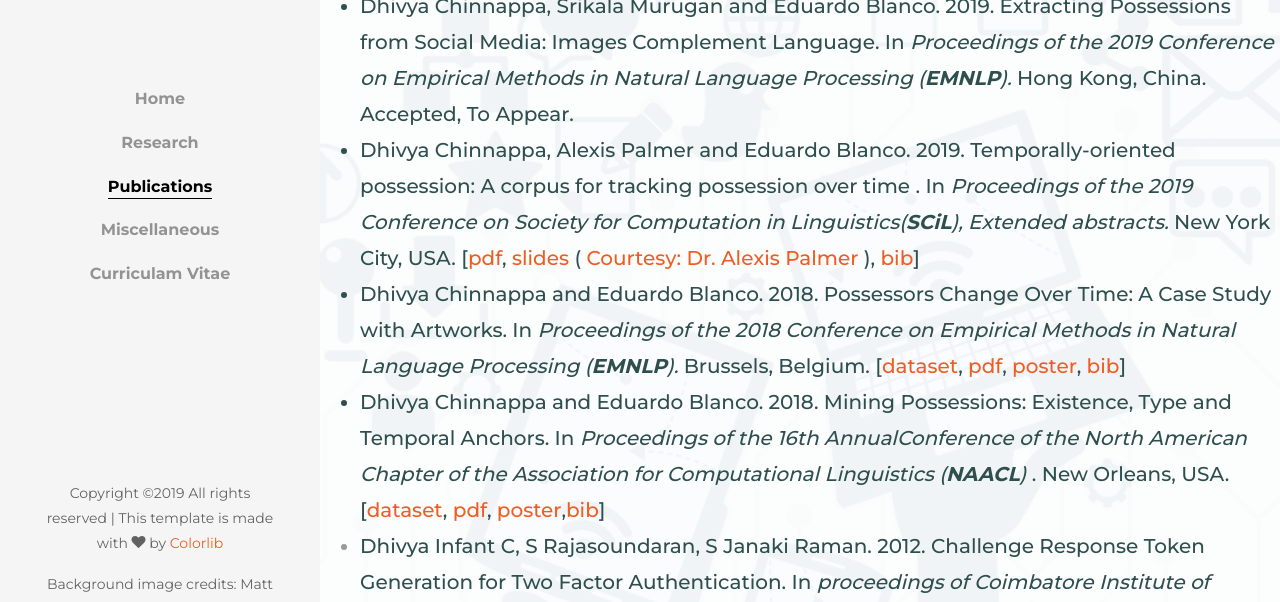
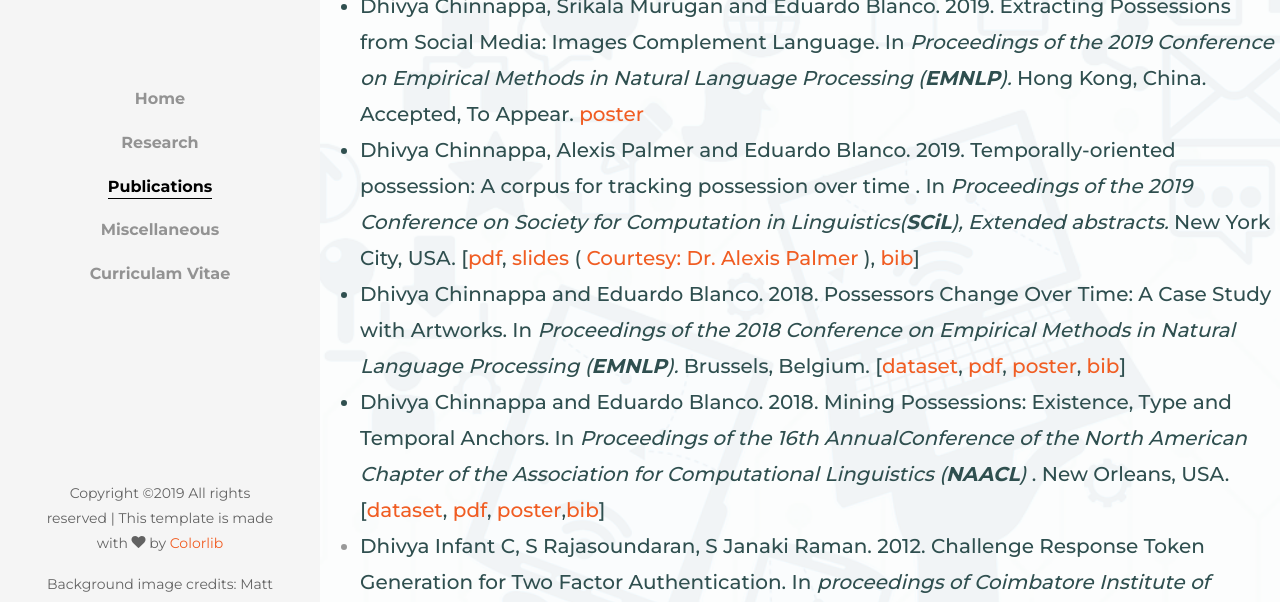
Before and after one commit to dhivyainfant/mypage, a plain HTML site: page docs/publications.html in a window 1280 px wide. Shown: the part 96-698 px from the top of the page. Drawn offline with Linux system fonts and the light colour scheme; some packages are replaced by stand-ins of ours; no server answers; files whose address does not match are found by name.

Commit message:
add poster link

```diff
--- a/docs/publications.html
+++ b/docs/publications.html
@@ -63,7 +63,7 @@
 <div class="desc">
 <h1 class="mb-4" class="subheading">Publications</h1>
 						<ul> <font color = "darkslategrey">
-<li style="font-size:20px">  Dhivya Chinnappa, Srikala Murugan and Eduardo Blanco. 2019. Extracting Possessions from Social Media: Images Complement Language. In <i> Proceedings of the 2019 Conference on Empirical Methods in Natural Language Processing (<strong>EMNLP</strong>).</i> Hong Kong, China. Accepted, To Appear.
+<li style="font-size:20px">  Dhivya Chinnappa, Srikala Murugan and Eduardo Blanco. 2019. Extracting Possessions from Social Media: Images Complement Language. In <i> Proceedings of the 2019 Conference on Empirical Methods in Natural Language Processing (<strong>EMNLP</strong>).</i> Hong Kong, China. Accepted, To Appear. <a href="files/emnlp18.pdf">poster</a>
 <li style="font-size:20px"> Dhivya Chinnappa, Alexis Palmer and Eduardo Blanco. 2019. Temporally-oriented possession: A corpus for tracking possession over time . In <i>Proceedings of the 2019 Conference on Society for Computation in Linguistics(<strong>SCiL</strong>), Extended abstracts. </i> New York City, USA. [<a href="https://scholarworks.umass.edu/scil/vol2/iss1/32/">pdf</a>, <a href="files/scil19.pdf">slides</a> <font size=".1">(<a href="https://linguistics.unt.edu/alexis-palmer"> Courtesy: Dr. Alexis Palmer </a>)</font>, <a href="files/scil19bib.bib">bib</a>]
 										<li style="font-size:20px"> Dhivya Chinnappa and Eduardo Blanco. 2018. Possessors Change Over Time:
 										A Case Study with Artworks. In <i>Proceedings of the 2018 Conference on
```
